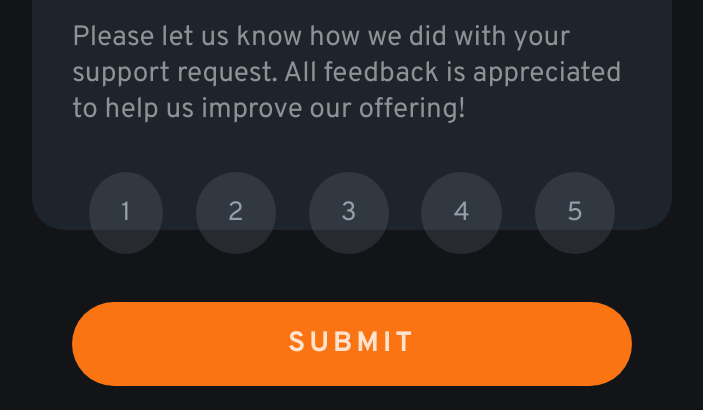
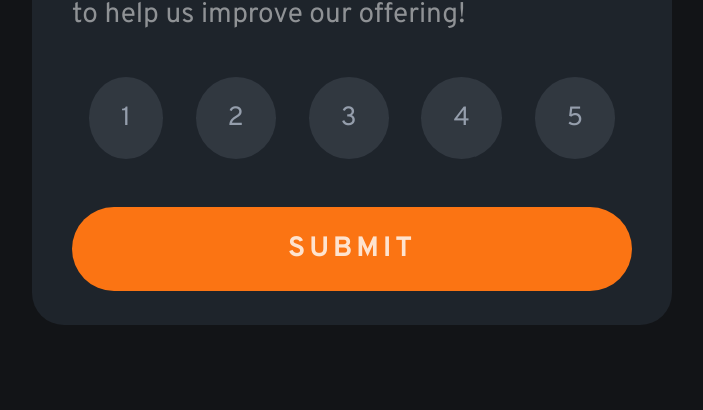
Before and after one commit to lilmubby/Interactive-Rating, a plain HTML site: page index.html in a window 1280 px wide. Shown: the part 390-800 px from the top of the page, without its empty margins (288-991 px from the left). Drawn offline with Linux system fonts and the light colour scheme.

Commit message:
used px for container width

```diff
--- a/interactive-rating.css
+++ b/interactive-rating.css
@@ -25,17 +25,18 @@ body{
   align-items: center;
   background-color: hsl(var(--bg-primary));
   display: flex;
+  height: 100vh;
   justify-content: center;
-  min-height: 100vh;
+  width: 100vw;
 }
 
 .container{
   background-color: hsla(var(--container-bg-color), .65);
   border-radius: 2rem;
   display: hidden;
-  height: 55vh;
+  height: 630px;
   padding: 2.5rem;
-  width: min(85%, 40rem);
+  width: min(85%, 640px);
 }
 
 .container .rated .img-container{
```
